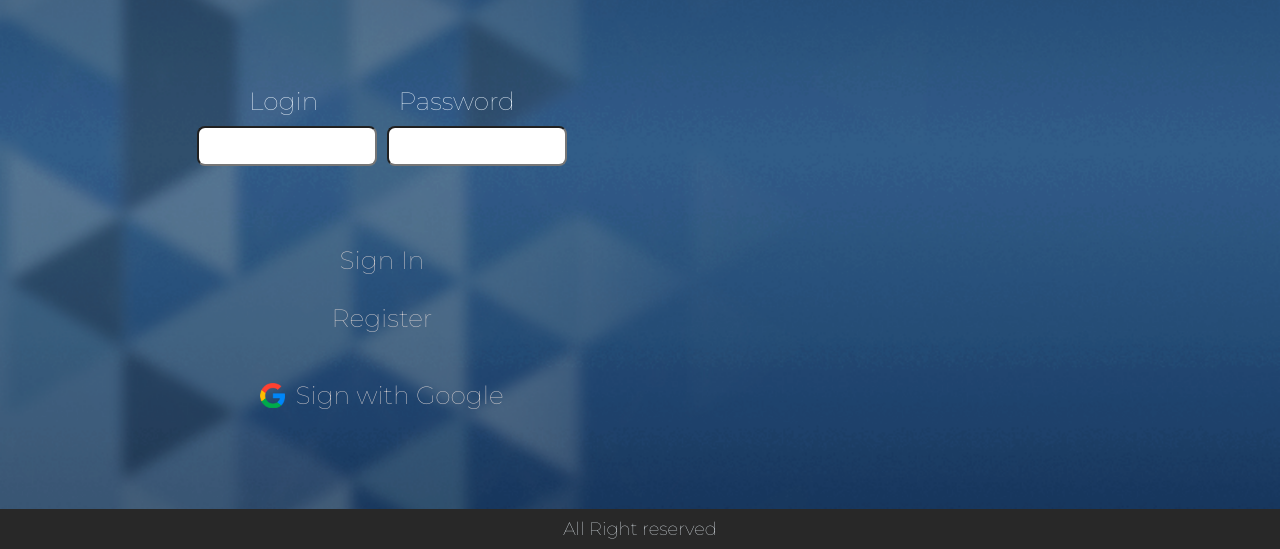
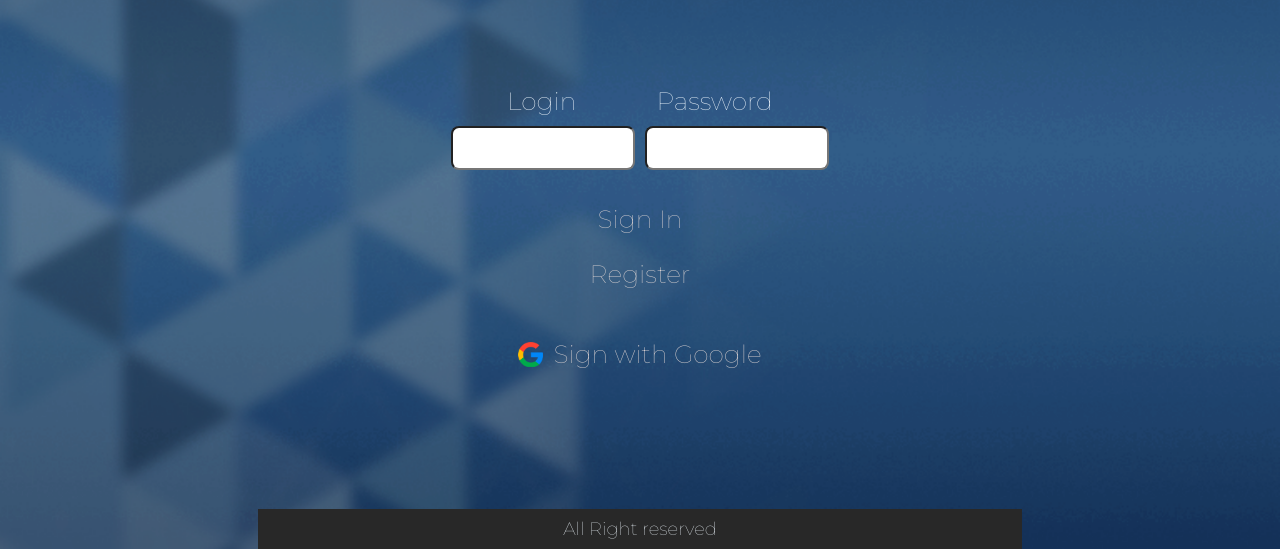
Before and after one commit to Reyuvajo/Getyatt, a plain HTML site: page index.html in a window 1280 px wide. Shown: the part 251-800 px from the top of the page. Drawn offline with Linux system fonts and the light colour scheme; a web font is replaced by a local one.

Commit message:
Update style.css

```diff
--- a/style.css
+++ b/style.css
@@ -1,13 +1,15 @@
 * {
-    box-sizing: border-box;
+    /* box-sizing: border-box; */
 }
 body {
     background-image: url(/bg.png);
+    background-color: #323c96;
     background-position: center;
     background-repeat: no-repeat;
     background-size: cover;
+    /* background-size: 100%;  */
     padding: 0;
-    margin: 0;
+    margin: 0 auto;
     max-width: 764px;
     width: 100%;
     max-height: 1524px;
@@ -19,6 +21,10 @@ body {
 
 }
 .container {
+    /* display: block; */
+    justify-content: center;
+    align-items: center;
+    text-align: center;
     /* height: 90vh; */
 }
 
@@ -106,20 +112,20 @@ body {
 
 }
 .sign a {
-    position: fixed;
-    padding: 5px;
-    padding-top: 50px;
+    /* position: fixed; */
+    /* padding: 5px; */
+    /* padding-top: 20px; */
     cursor: pointer;
 }
 .sign a {
     font-family: Montserrat;
     font-size: 25px;
-    margin-top: 75px;
+    /* margin-top: 75px; */
     color: #dad2d2;
     text-decoration: none;
 }
-.sign a:hover {
-    font-size: 30px;
+ .sign a:hover {
+    /* font-size: 30px; */
     color: #fff;
 }
 .register {
@@ -132,15 +138,15 @@ body {
 }
 .register a {
 
-    position: fixed;
+    /* position: fixed; */
     font-family: Montserrat;
     font-size: 25px;
-    margin-top: 185px;
+    /* margin-top: 185px; */
     color: #dad2d2;
     text-decoration: none;
 }
 .register a:hover {
-    font-size: 30px;
+    /* font-size: 30px; */
     color: #fff;
 }
 
@@ -154,7 +160,7 @@ body {
     align-items: center;
     text-align: center;
     /* border: 1px solid wheat; */
-    margin-top: 105px;
+    /* margin-top: 105px; */
     padding-top: 50px;
 
 }
@@ -171,11 +177,13 @@ body {
     cursor: pointer;
 }
 .google span:hover {
-    font-size: 30px;
+    /* font-size: 30px; */
     color: #fff;
 }
 
 .footer {
+    margin: 0 auto;
+    max-width: 764px;
     display: flex;
     justify-content: center;
     align-items: center;
```
